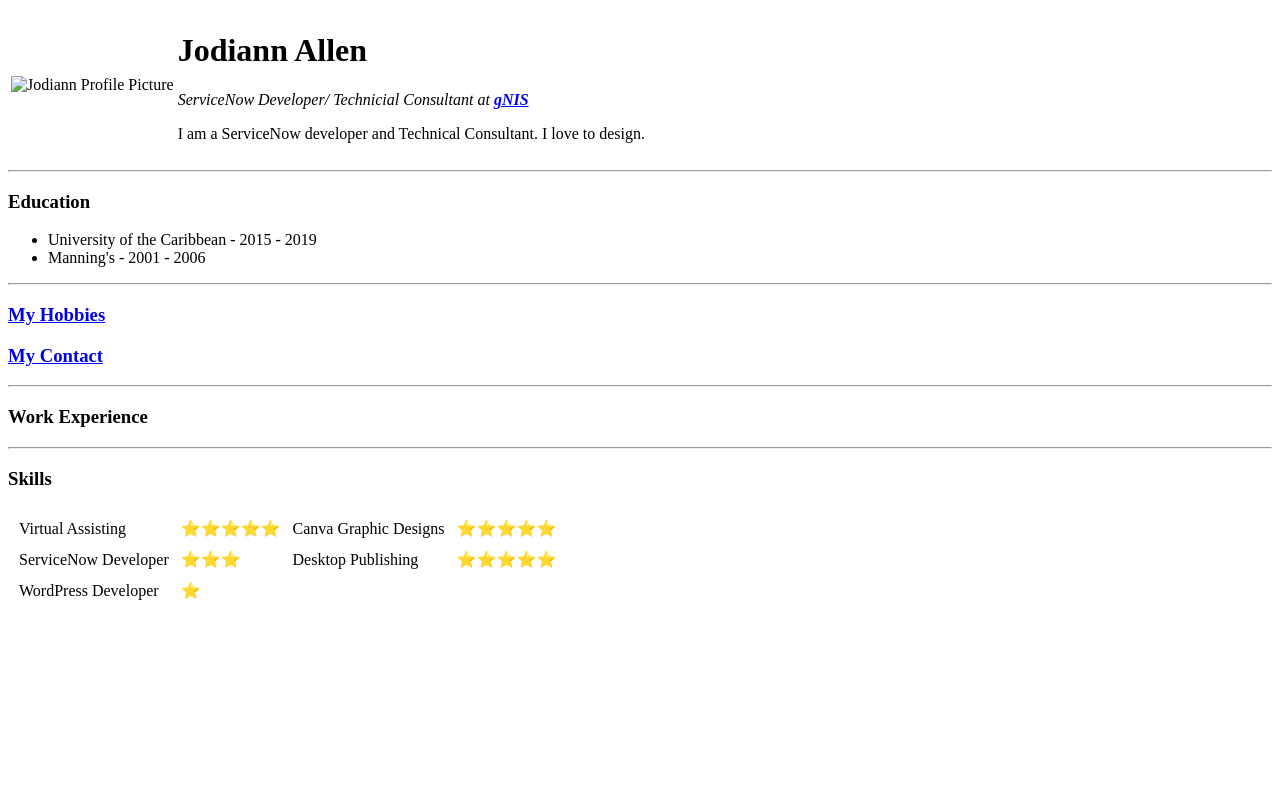
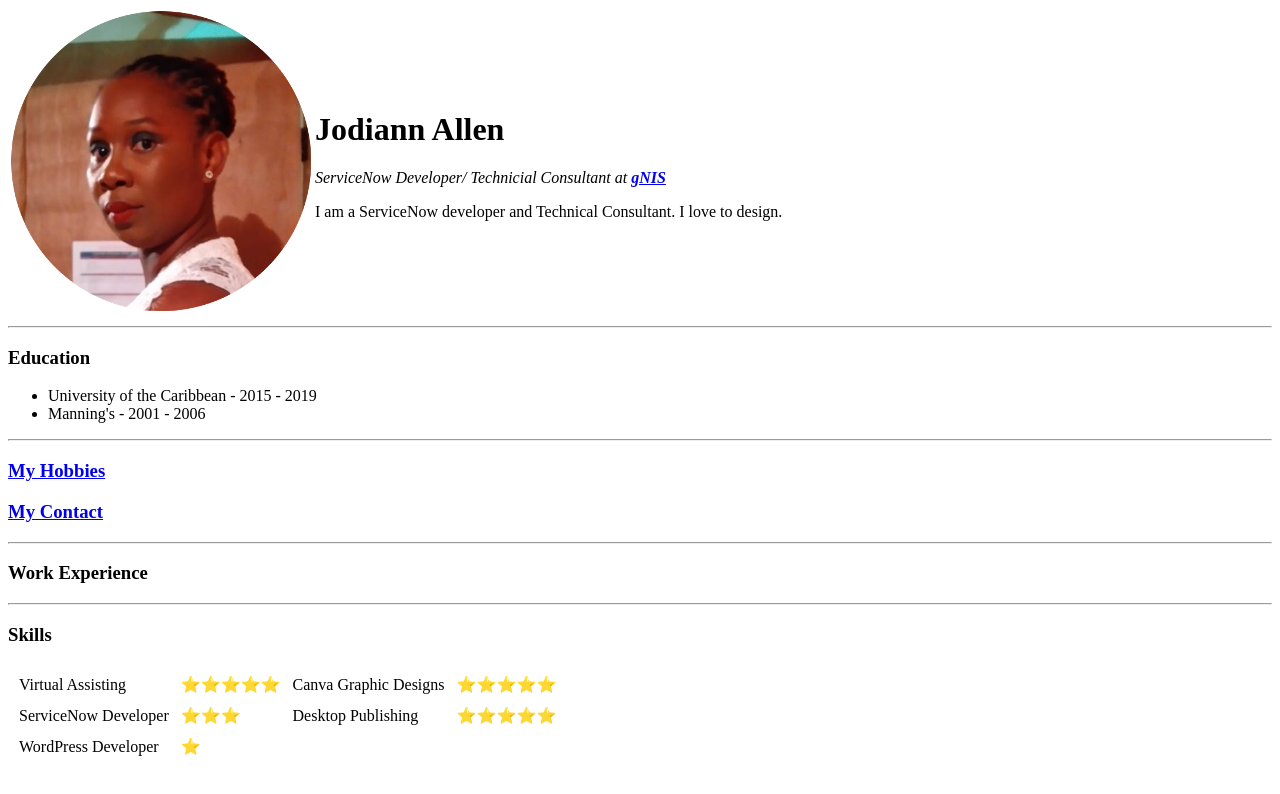
Before and after one commit to jarallen1/resume, a plain HTML site: page index.html in a window 1280 px wide. Drawn offline with Linux system fonts and the light colour scheme.

Commit message:
Change image link

```diff
--- a/index.html
+++ b/index.html
@@ -9,7 +9,7 @@
 <body>
   <table>
     <tr>
-      <td><img src="Image/Jodiann-modified.png" alt="Jodiann Profile Picture"></td>
+      <td><img src="Jodiann-modified.png" alt="Jodiann Profile Picture"></td>
       <td>
         <h1>Jodiann Allen</h1><em>
           <p>ServiceNow Developer/ Technicial Consultant at <strong><a href="https://www.gnis.com/">gNIS</a></strong></p>
```
